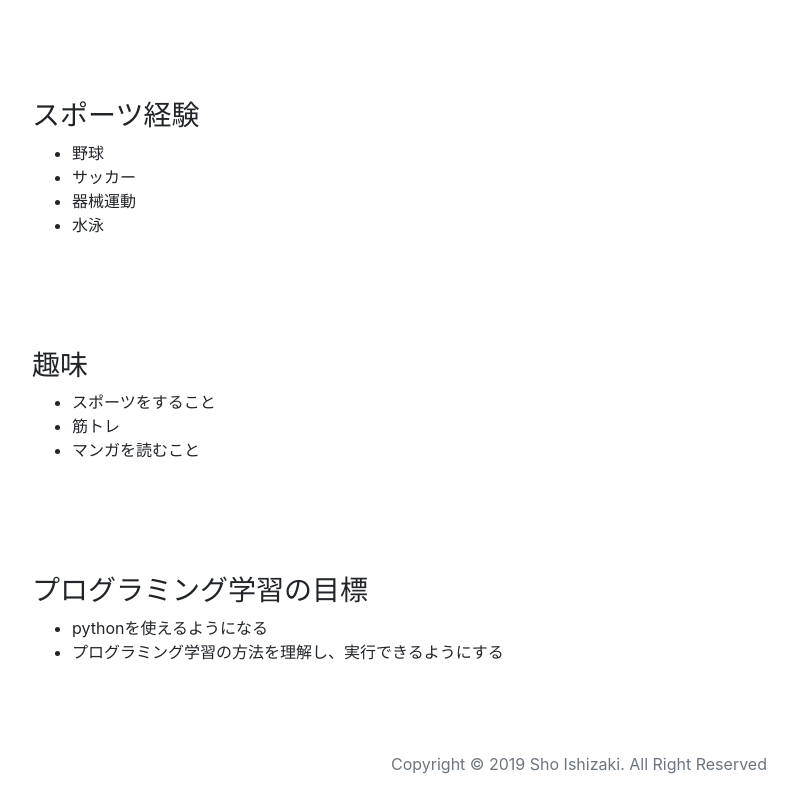
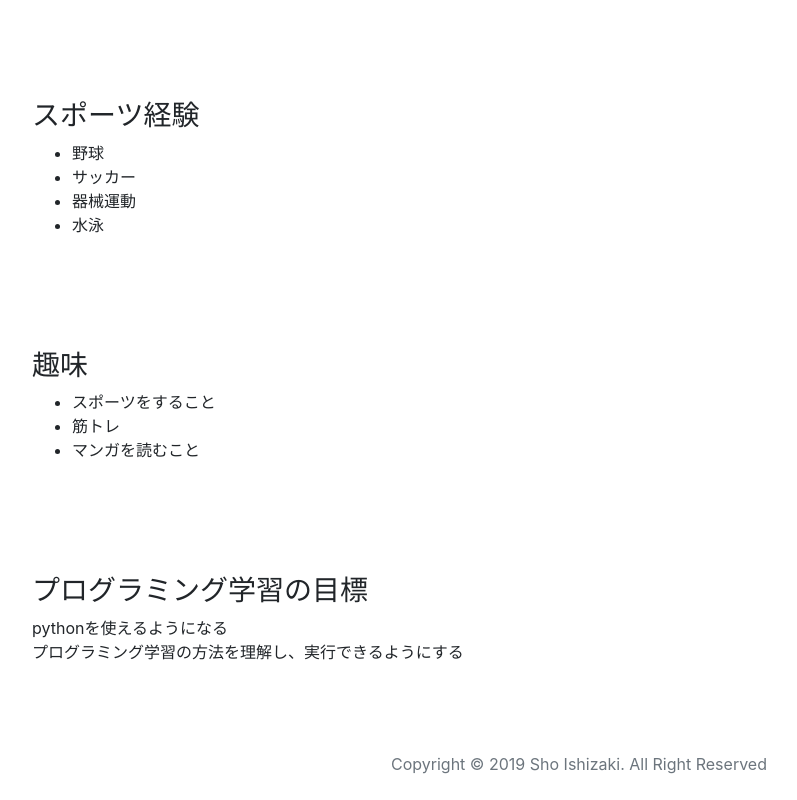
Before and after one commit to shoishizaki/introductionpage, a plain HTML site: page index.html in a window 1280 px wide. Shown: the part 904-1704 px from the top of the page, without its empty margins (61-858 px from the left). Drawn offline with nearby package versions, Linux system fonts and the light colour scheme.

Commit message:
Change tag

```diff
--- a/index.html
+++ b/index.html
@@ -93,10 +93,10 @@
         <div class="container">
           <div>
             <h3>プログラミング学習の目標</h3>
-            <ul>
-              <li>pythonを使えるようになる</li>
-              <li>プログラミング学習の方法を理解し、実行できるようにする</li>
-            </ul>
+            <p>
+              pythonを使えるようになる<br />
+              プログラミング学習の方法を理解し、実行できるようにする<br />
+            </p>
           </div>
         </div>
       </section>
```
